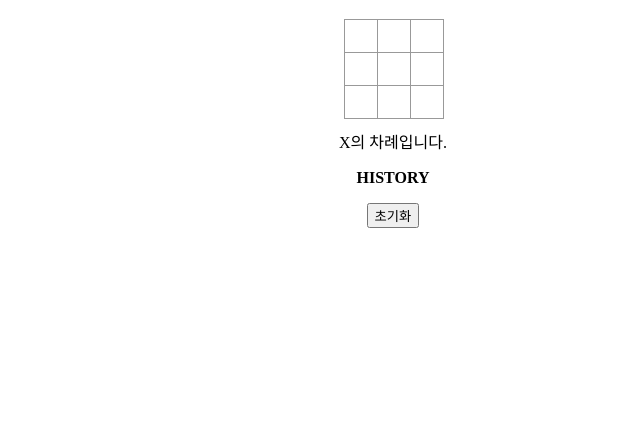
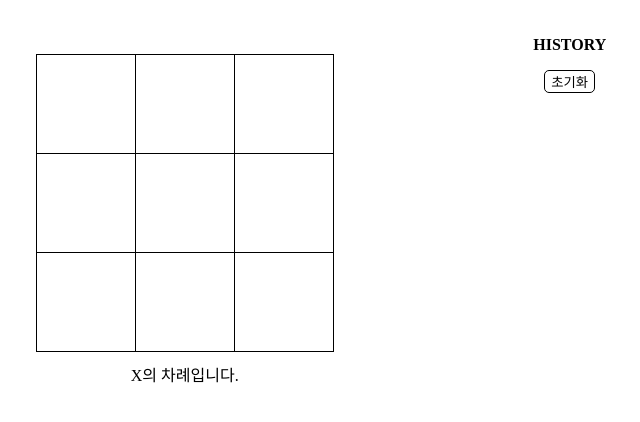
Before and after one commit to bellori729/Tic-Tac-Toe, a React (Vite) app: page / in a window 1280 px wide. Shown: the top 422 px of the page, without its empty margins (247-887 px from the left). Built offline with nearby package versions, Linux system fonts and the light colour scheme; a web font is replaced by a local one.

Commit message:
스타일링 - 전체 요소 화면 가운데 정렬 - Square 사이즈 증가 - Board 및 .gameInfo 가로 배치

```diff
--- a/src/components/Game/Game.css
+++ b/src/components/Game/Game.css
@@ -1,8 +1,15 @@
 .game {
-  gap: 20px;
+  width: 720px;
+  height: 400px;
+  gap: 50px;
+  display: flex;
+  justify-content: space-around;
+  align-items: center;
 }
 
 .game-info {
+  width: 200px;
+  height: 100%;
   display: flex;
   flex-direction: column;
   align-items: center;
@@ -19,4 +26,14 @@
   list-style: none;
   padding: 0;
   margin: 0;
+  .historyBtn {
+    background-color: white;
+    border-radius: 5px;
+    border: 1px solid black;
+  }
+  .historyBtn:hover {
+    background-color: #999;
+    transition-duration: 500ms;
+    color: white;
+  }
 }
--- a/src/components/Game/Game.jsx
+++ b/src/components/Game/Game.jsx
@@ -27,7 +27,9 @@ const Game = () => {
     }
     return (
       <li key={move}>
-        <button onClick={() => jumpTo(move)}>{description}</button>
+        <button className="historyBtn" onClick={() => jumpTo(move)}>
+          {description}
+        </button>
       </li>
     );
   });
--- a/src/components/Square/Square.css
+++ b/src/components/Square/Square.css
@@ -1,14 +1,18 @@
 .square {
-  background: #fff;
-  border: 1px solid #999;
+  display: flex;
+  justify-content: center;
+  align-items: center;
+  border: 1px solid black;
+  background-color: white;
   float: left;
-  font-size: 24px;
-  font-weight: bold;
-  line-height: 34px;
-  height: 34px;
   margin-right: -1px;
   margin-top: -1px;
   padding: 0;
-  text-align: center;
-  width: 34px;
+  height: 100px;
+  width: 100px;
+  p {
+    text-align: center;
+    font-size: 70px;
+    font-weight: bold;
+  }
 }
--- a/src/components/Square/Square.jsx
+++ b/src/components/Square/Square.jsx
@@ -3,7 +3,7 @@ import "./Square.css";
 const Square = ({ value, onSquareClick }) => {
   return (
     <button className="square" onClick={onSquareClick}>
-      {value}
+      <p>{value}</p>
     </button>
   );
 };
--- a/src/index.css
+++ b/src/index.css
@@ -1,5 +1,7 @@
 body {
   font-family: pretendard;
-  margin: 20px;
-  padding: 0;
+  margin: 0 auto;
+  padding: 20px;
+  width: 100vh;
+  height: auto;
 }
```
